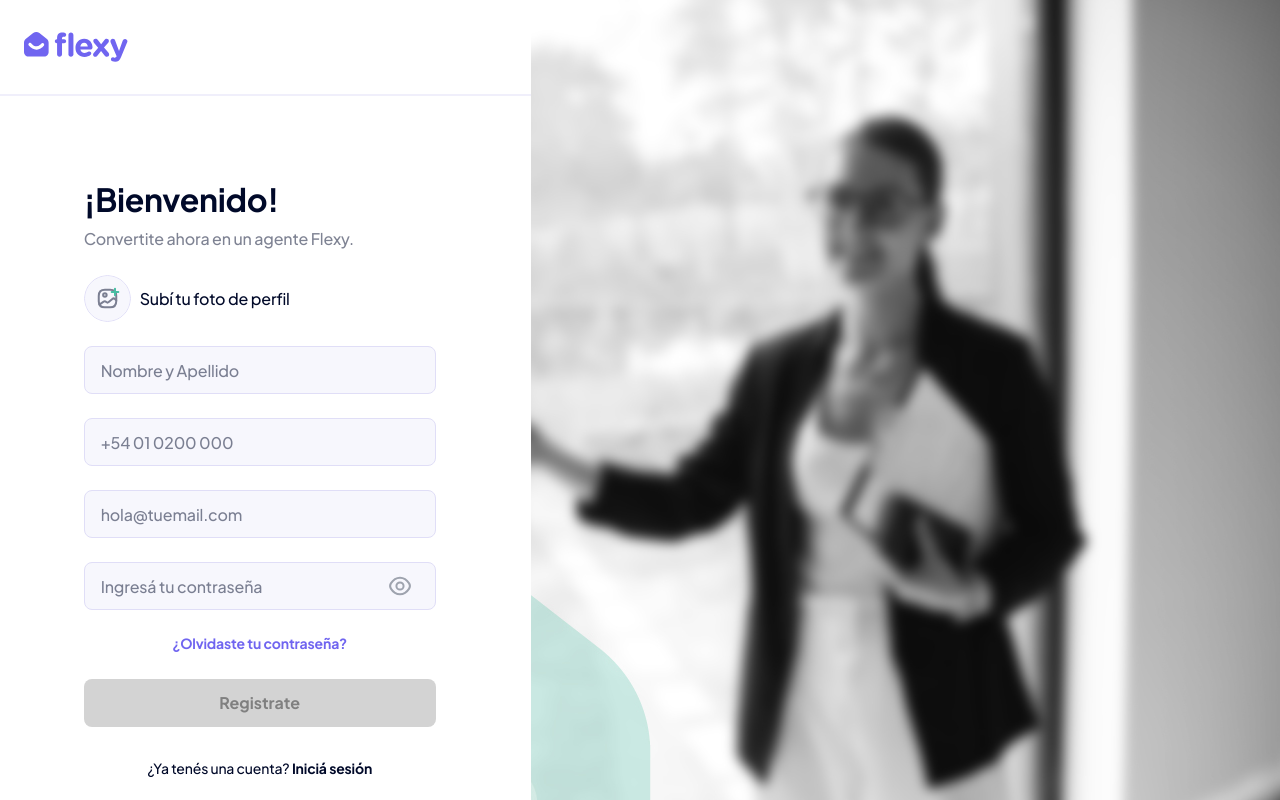
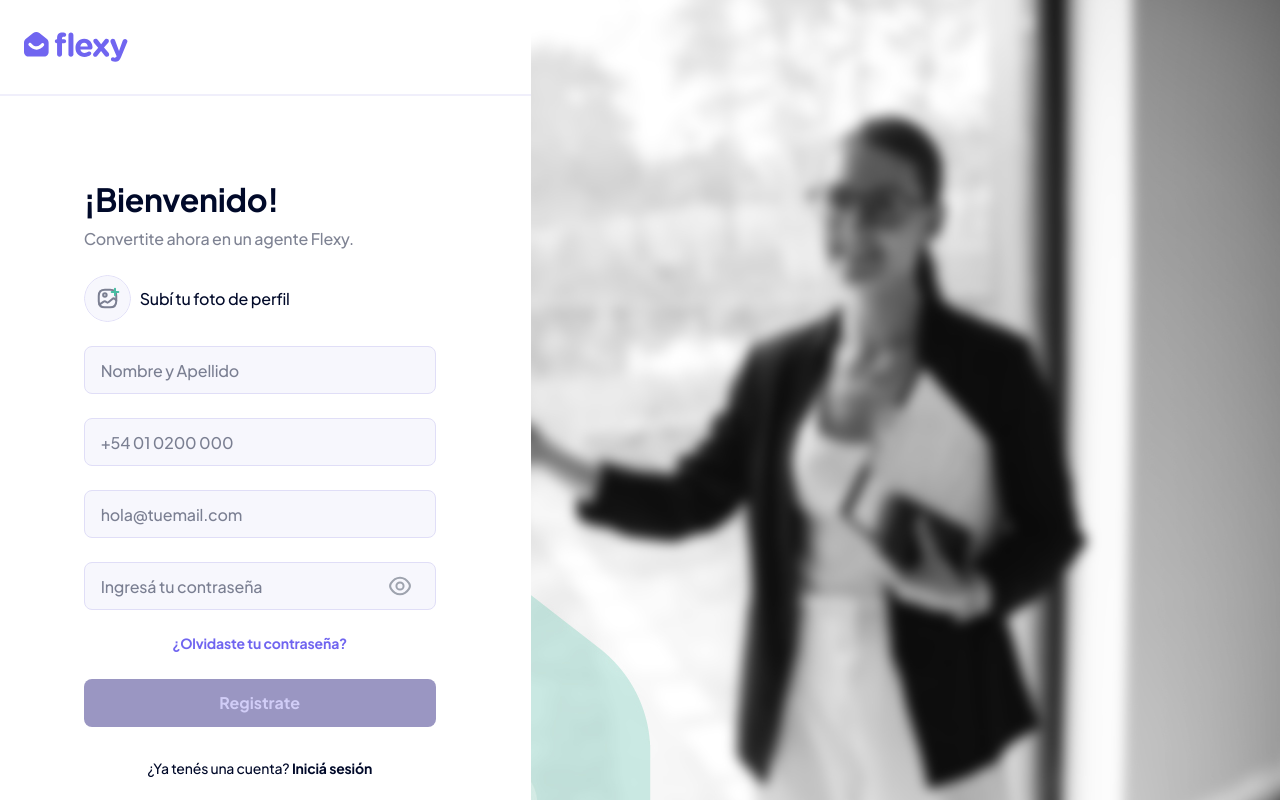
Before and after one commit to erikfille/Flexy-Register, a React (Vite) app: page /signup in a window 1280 px wide. Built offline with nearby package versions, Linux system fonts and the light colour scheme.

Commit message:
changed disabled button color

```diff
--- a/src/App.css
+++ b/src/App.css
@@ -37,6 +37,8 @@
   --color-f8f8f8: #f8f8f8;
   --color-icon-grey: ##9ea3ae;
   --color-danger: #d32f2f;
+  --color-disabled-button-background: #9a96c2;
+  --color-disabled-button: #d1cdf7;
   --navbar-height: 96px;
 }
 
--- a/src/components/LoginWidget/loginWidget.module.css
+++ b/src/components/LoginWidget/loginWidget.module.css
@@ -90,8 +90,8 @@
 }
 
 .button:disabled {
-  background-color: lightgray;
-  color: gray;
+  background-color: var(--color-disabled-button-background);
+  color: var(--color-disabled-button);
 }
 
 .showPassword {
```
